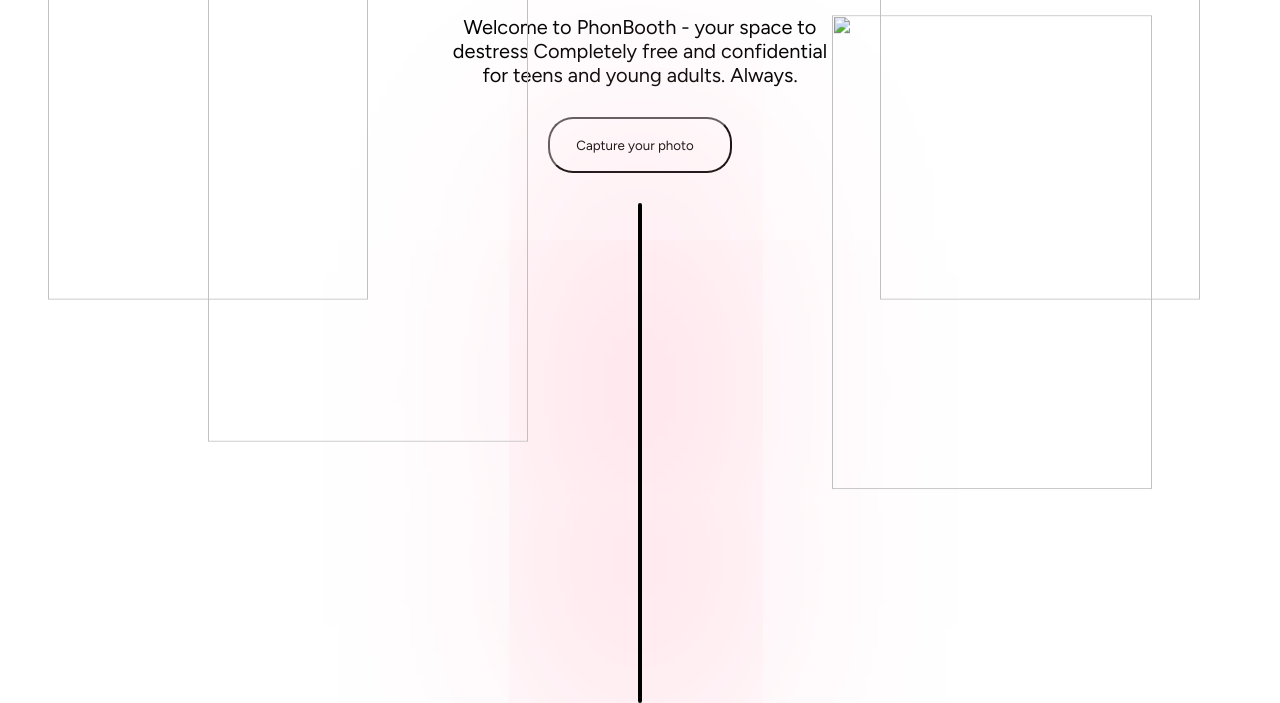
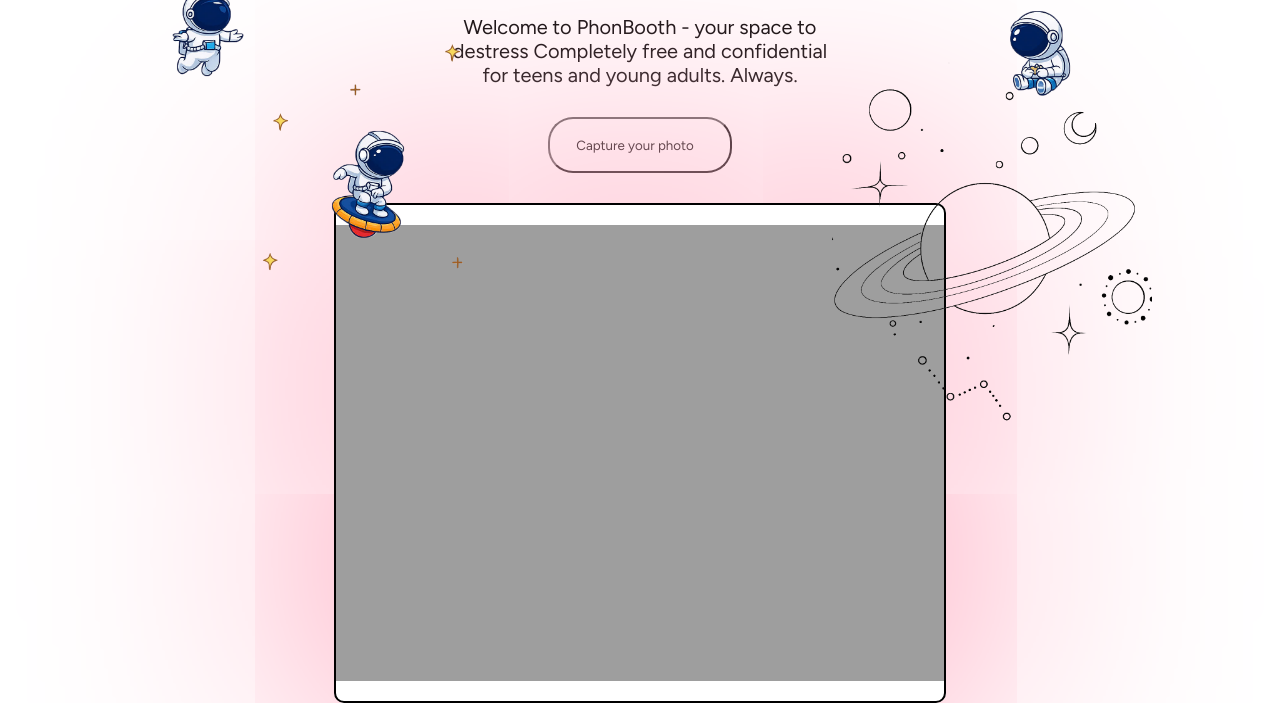
Before and after one commit to Luft-phon/PhotoBooth-Application, a plain HTML site: page index.html in a window 1280 px wide. Shown: the part 269-972 px from the top of the page. Drawn offline with Linux system fonts and the light colour scheme; the site is published under a folder, as on GitHub Pages, so addresses that start at the root find nothing; some icons are missing; a web font is replaced by a local one.

Commit message:
fix image error

```diff
--- a/index.html
+++ b/index.html
@@ -15,8 +15,8 @@
         <section id="welcome">
             <div class="stickers left">
                 <!-- <img class="sticker-left-1" src="/photobooth/photos/sticker1.png" alt=""> -->
-                <img class="sticker-left-2" src="/photos/sticker2.png" alt="">
-                <img class="sticker-left-3" src="/photos/sticker3.png" alt="">
+                <img class="sticker-left-2" src="photos/sticker2.png" alt="">
+                <img class="sticker-left-3" src="photos/sticker3.png" alt="">
             </div>
             <div class="controls">
                 <h1 class="title">Bonding to others <br>by PhonBooth</h1>
@@ -25,12 +25,12 @@
                 <button class="btn">Capture your photo
                     <div class="icon-parent"><i class='bxr bx-arrow-big-right'></i></div>
                 </button>
-                <img class="landingImg" src="/photos/landing.png" alt="">
+                <img class="landingImg" src="photos/landing.png" alt="">
             </div>
 
             <div class="stickers right">
-                <img class="sticker-right-2" src="/photos/stars.png" alt="">
-                <img class="sticker-right-3" src="/photos/sticker4.png" alt="">
+                <img class="sticker-right-2" src="photos/stars.png" alt="">
+                <img class="sticker-right-3" src="photos/sticker4.png" alt="">
             </div>
         </section>
 
```
